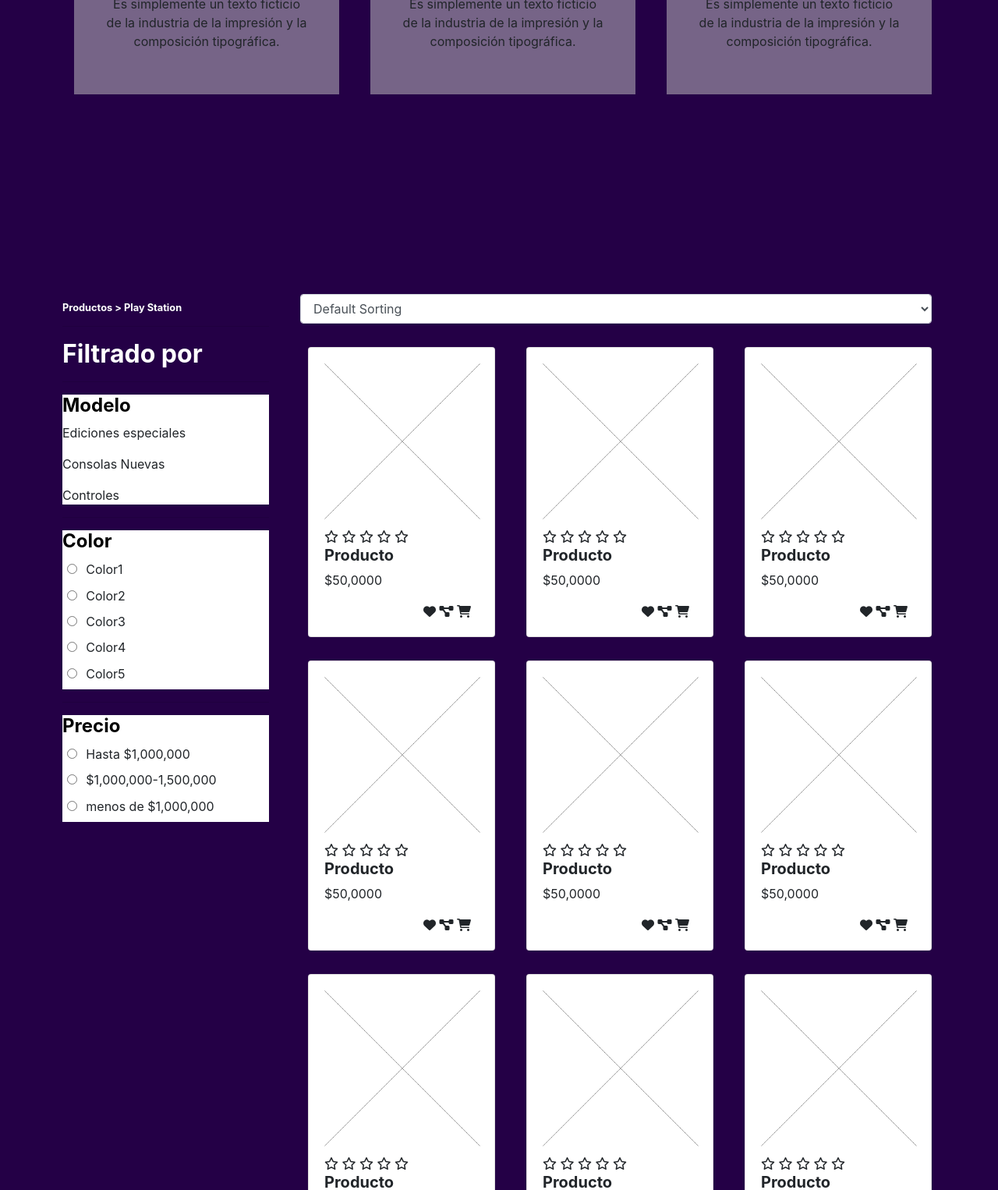
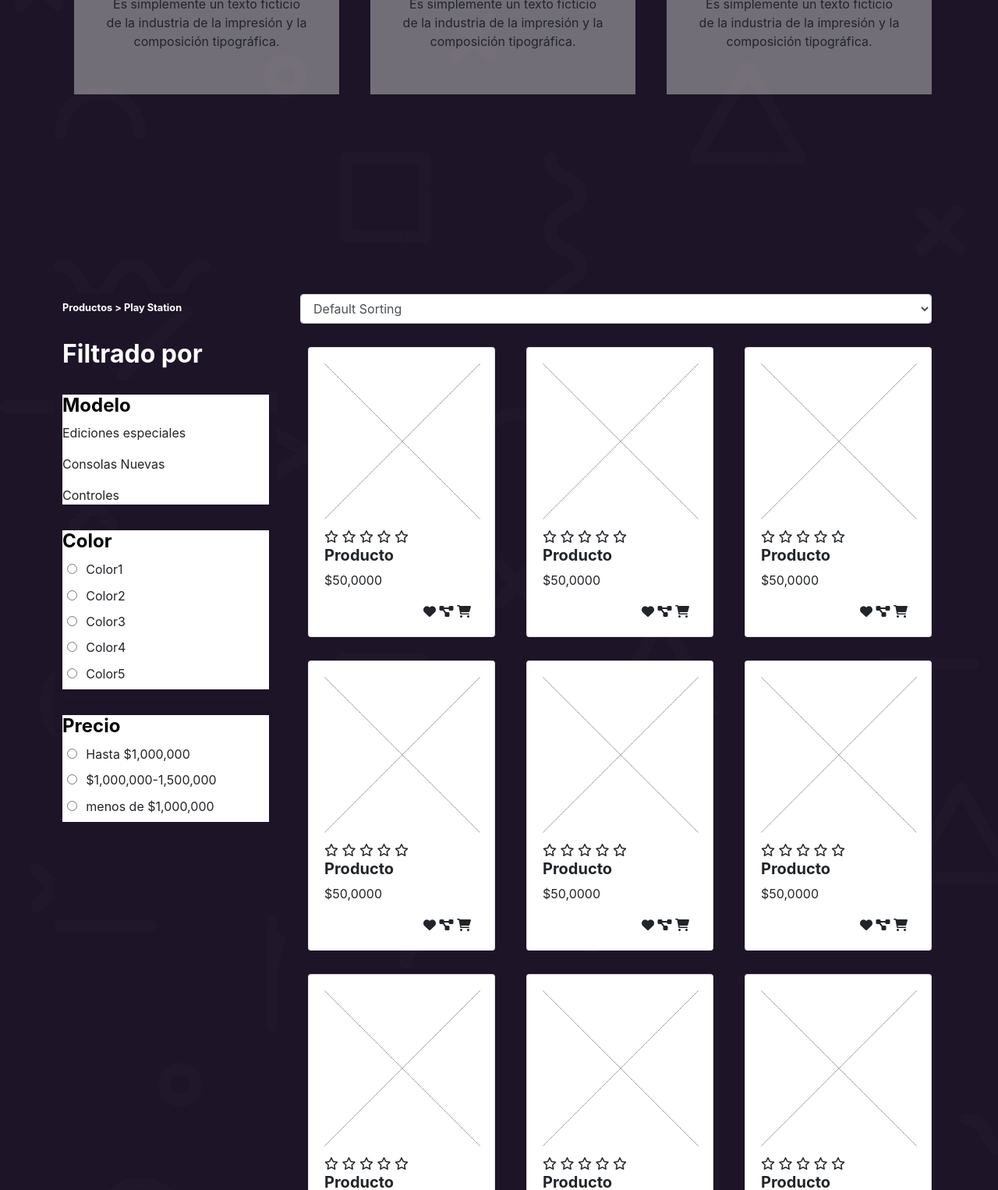
Before and after one commit to KevinBermudez20/Grupo_3_Player_Island, a website: page views/ListaProductos.html in a window 1280 px wide. Shown: the part 289-1815 px from the top of the page at 78% size. Drawn offline with nearby package versions, Linux system fonts and the light colour scheme; files that its build step writes are made by us from their sources.

Commit message:
Cambio de fondo por imagen

```diff
--- a/public/css/listaProductos.css
+++ b/public/css/listaProductos.css
@@ -12,7 +12,8 @@
     --mo5: #9D4EDD;
  }
  body{
-    background-color: #240046;
+    background-image: url(/img/Fondo.jpg);
+
  }
  header{
        width: 100%;
@@ -171,7 +172,7 @@ html{
 
 
 .blog-form{
-	background-color: #240046;
+	background-image: url(/img/Fondo.jpg);
 	padding: 10px;
 	height: 1200px;
 }
```
